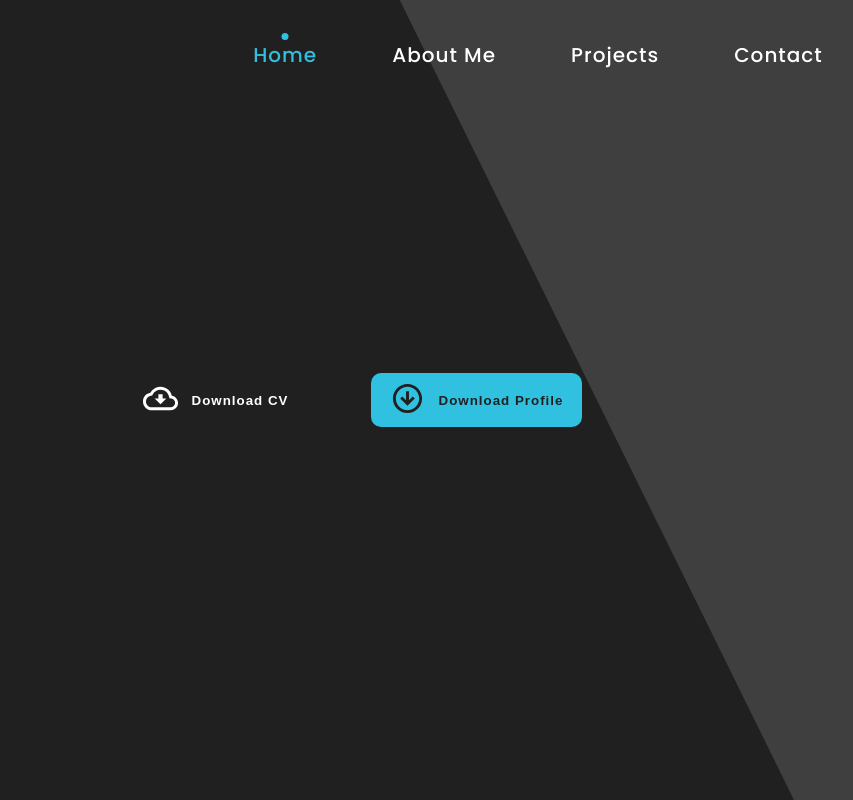
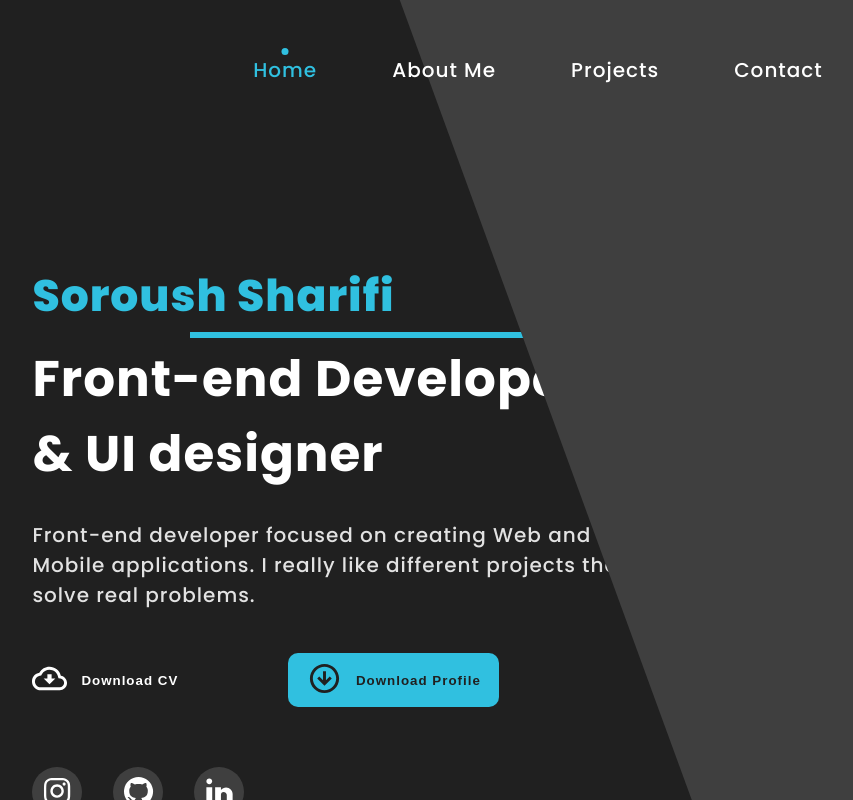
Before and after one commit to Cladux/Personal-Website, a React (Vite) app: page / in a window 1280 px wide. Shown: the top 800 px of the page, without its empty margins (102-955 px from the left). Built offline with nearby package versions, Linux system fonts and the light colour scheme.

Commit message:
icons-function-fix develope-header-left chang-header-root-css

```diff
--- a/src/components/nav/Nav.module.scss
+++ b/src/components/nav/Nav.module.scss
@@ -2,7 +2,7 @@
 nav {
   @include flex;
   width: 100%;
-  padding: 40px 0;
+  height: 140px;
   position: fixed;
   top: 0;
   z-index: 1;
--- a/src/index.scss
+++ b/src/index.scss
@@ -12,8 +12,9 @@
   --text-color-gray: #e2e2e2;
   //font-sizes
   --font-size-bg: 200px;
-  --font-size-header-large: 50px;
-  --font-size-header: 38px;
+  --font-size-header-1: 50px;
+  --font-size-header-2: 44px;
+  --font-size-header-3: 38px;
   --font-size-p-large: 30px;
   --font-size-p-medium: 24px;
   --font-size-p: 20px;
--- a/src/layouts/header/Button/Button.module.scss
+++ b/src/layouts/header/Button/Button.module.scss
@@ -13,8 +13,7 @@
   font-weight: var(--font-weight-semi-bold);
   color: var(--bg-color);
   background: var(--primary-color);
-  i {
-    color: var(--text-color);
+  .icon {
     svg {
       fill: var(--bg-color);
     }
@@ -22,9 +21,10 @@
 }
 .buttonTr {
   @extend .button;
+  @include flex(row, flex-start);
   background: transparent;
   color: var(--text-color);
-  i {
+  .icon {
     svg {
       fill: var(--text-color);
     }
--- a/src/layouts/header/Button/Button.tsx
+++ b/src/layouts/header/Button/Button.tsx
@@ -7,11 +7,13 @@ type Props = {
 };
 
 const Button = ({ setIcon, title, bgTransparent }: Props): JSX.Element => {
-  const Icon = Icons[setIcon]();
+  const Icon = Icons[setIcon];
   return (
     <>
       <button className={bgTransparent ? styles.buttonTr : styles.button}>
-        <i>{Icon}</i>
+        <div className={styles.icon}>
+          <Icon />
+        </div>
         <p>{title}</p>
       </button>
     </>
--- a/src/layouts/header/Header.module.scss
+++ b/src/layouts/header/Header.module.scss
@@ -2,23 +2,53 @@
 header {
   @include flex(row, space-between);
   width: 100%;
-  height: 100vh;
-
+  height: 1080px;
+  color: var(--text-color);
   .sectionLeft {
-    @include flex(column);
     flex-basis: 70%;
     height: 100%;
     clip-path: polygon(0 0, 56% 0, 100% 100%, 0 100%);
     background: var(--bg-color);
-    .buttons {
-      @include flex;
-      gap: 50px;
-    }
-    .iconBoxes {
-      @include flex;
-      gap: 31px;
+    .container {
+      @include flex(column, center, flex-start);
+      width: 596px;
+      height: 100%;
+      margin-left: 15%;
+      h1 {
+        color: var(--primary-color);
+        font-size: var(--font-size-header-2);
+        font-weight: var(--font-weight-extra-bold);
+      }
+      .line {
+        width: 438px;
+        height: 6px;
+        background: var(--primary-color);
+        align-self: flex-end;
+        margin: 4px 0;
+      }
+      h2 {
+        font-size: var(--font-size-header-1);
+        font-weight: var(--font-weight-bold);
+        margin-bottom: 28px;
+      }
+      & > p {
+        color: var(--text-color-gray);
+        font-size: var(--font-size-p);
+        font-weight: var(--font-weight-medium);
+        margin-bottom: 43px;
+      }
+      .buttons {
+        @include flex;
+        gap: 45px;
+        margin-bottom: 10%;
+      }
+      .socialBoxes {
+        @include flex;
+        gap: 31px;
+      }
     }
   }
+
   .sectionRight {
     flex-basis: 30%;
     height: 100%;
--- a/src/layouts/header/Header.tsx
+++ b/src/layouts/header/Header.tsx
@@ -1,12 +1,21 @@
 import Button from "./Button/Button.tsx";
 import styles from "./Header.module.scss";
-import IconBox from "./IconBox/IconBox.tsx";
+import SocialLink from "./SocialLink/SocialLink.tsx";
 
 const Header = (): JSX.Element => {
   return (
     <>
       <header id="Home">
         <section className={styles.sectionLeft}>
+          <div className={styles.container}>
+            <h1>Soroush Sharifi</h1>
+            <div className={styles.line}></div>
+            <h2>Front-end Developer & UI designer</h2>
+            <p>
+              Front-end developer focused on creating Web and Mobile
+              applications. I really like different projects that solve real
+              problems.
+            </p>
             <div className={styles.buttons}>
               <Button
                 setIcon="cloudDown"
@@ -19,11 +28,18 @@ const Header = (): JSX.Element => {
                 bgTransparent={false}
               />
             </div>
-          {/* <div className={styles.iconBoxes}>
-            <IconBox setIcon="instagram" />
-            <IconBox setIcon="git" />
-            <IconBox setIcon="linkedIn" />
-          </div> */}
+            <div className={styles.socialBoxes}>
+              <a href="">
+                <SocialLink setIcon="instagram" />
+              </a>
+              <a href="">
+                <SocialLink setIcon="github" />
+              </a>
+              <a href="">
+                <SocialLink setIcon="linkedIn" />
+              </a>
+            </div>
+          </div>
         </section>
         <section className={styles.sectionRight}></section>
       </header>
--- a/src/layouts/header/IconBox/IconBox.module.scss
+++ b/src/layouts/header/SocialLink/SocialLink.module.scss
@@ -6,8 +6,7 @@
   height: $size;
   border-radius: 50%;
   background: var(--bg-color-light);
-  background: red;
-  i {
+  svg {
     fill: var(--text-color);
   }
 }
--- a/src/layouts/header/IconBox/IconBox.tsx
+++ b/src/layouts/header/SocialLink/SocialLink.tsx
@@ -1,4 +1,4 @@
-import styles from "./IconBox.module.scss";
+import styles from "./SocialLink.module.scss";
 import Icons from "../../../icons";
 
 type Props = {
@@ -6,11 +6,11 @@ type Props = {
 };
 
 const IconBox = ({ setIcon }: Props): JSX.Element => {
-  const Icon = Icons[setIcon]();
+  const Icon = Icons[setIcon];
   return (
     <>
       <div className={styles.iconBox}>
-        <i>{Icon}</i>
+        <Icon />
       </div>
     </>
   );
```
Also changed, not shown: src/icons/index.tsx (+0 -3 lines). Lines whose indentation alone changed are shown as unchanged.
